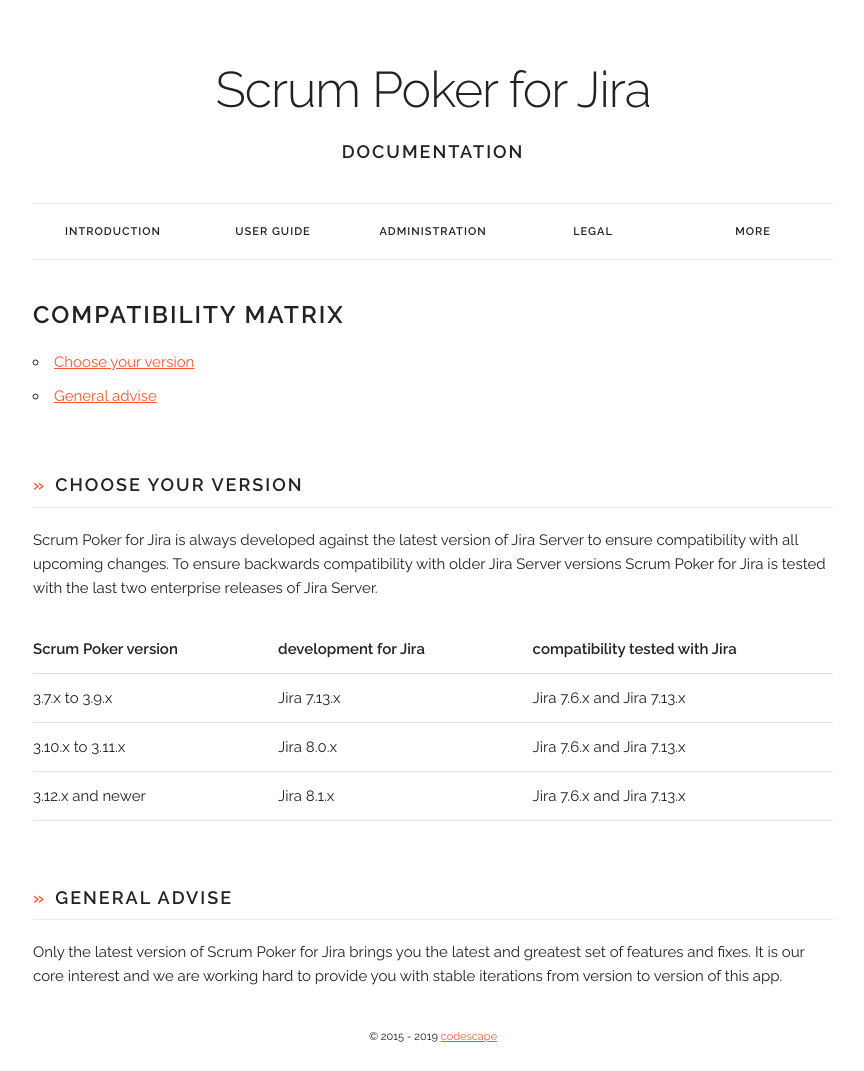
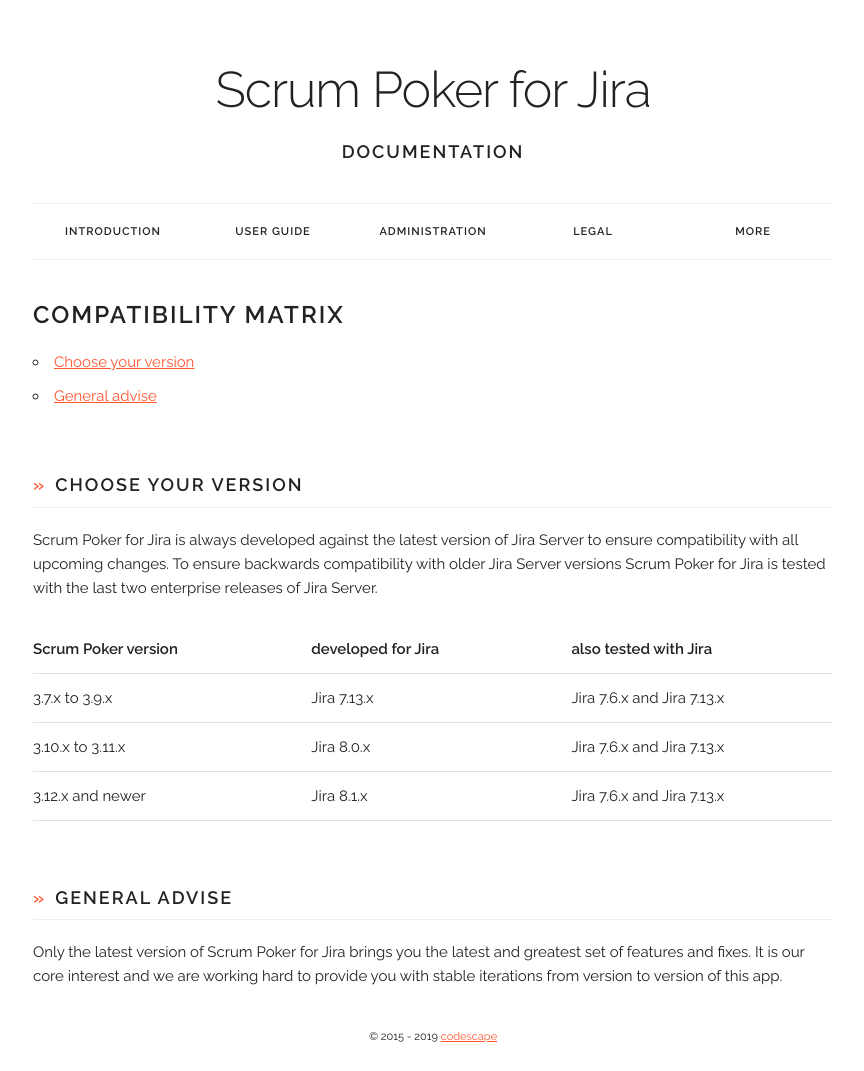
Before and after one commit to codescape/jira-scrum-poker, a Jekyll site: the page built from docs/compatibility-matrix.md, in a window 1280 px wide. Shown: the whole page, without its empty margins (207-1071 px from the left). Built offline with Jekyll 4.4.1, drawn with Linux system fonts in a browser that asks for light colours; nearby versions of some CDN libraries.

Commit message:
docs: improve compatibility matrix and explain development and testing

```diff
--- a/docs/compatibility-matrix.md
+++ b/docs/compatibility-matrix.md
@@ -11,11 +11,11 @@
 Scrum Poker for Jira is always developed against the latest version of Jira Server to ensure compatibility with all upcoming changes.
 To ensure backwards compatibility with older Jira Server versions Scrum Poker for Jira is tested with the last two enterprise releases of Jira Server.
 
-| Scrum Poker version | development for Jira | compatibility tested with Jira |
-|---------------------|----------------------|--------------------------------|
-| 3.7.x to 3.9.x      | Jira 7.13.x          | Jira 7.6.x and Jira 7.13.x     |
-| 3.10.x to 3.11.x    | Jira 8.0.x           | Jira 7.6.x and Jira 7.13.x     |
-| 3.12.x and newer    | Jira 8.1.x           | Jira 7.6.x and Jira 7.13.x     |
+| Scrum Poker version | developed for Jira | also tested with Jira      |
+|---------------------|--------------------|----------------------------|
+| 3.7.x to 3.9.x      | Jira 7.13.x        | Jira 7.6.x and Jira 7.13.x |
+| 3.10.x to 3.11.x    | Jira 8.0.x         | Jira 7.6.x and Jira 7.13.x |
+| 3.12.x and newer    | Jira 8.1.x         | Jira 7.6.x and Jira 7.13.x |
 
 ### General advise
 
```
Also changed, not shown: docs/changelog.md.
